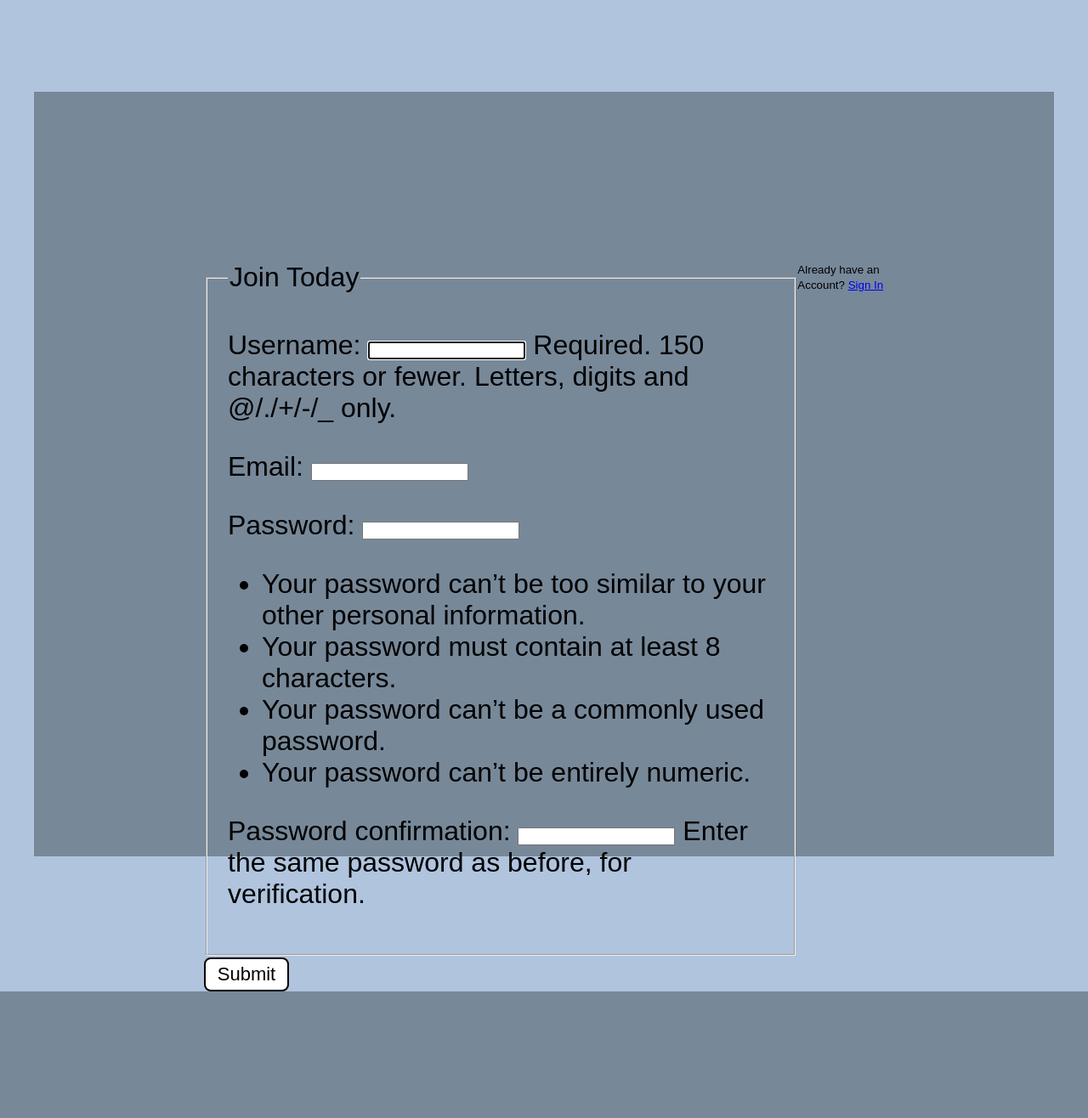
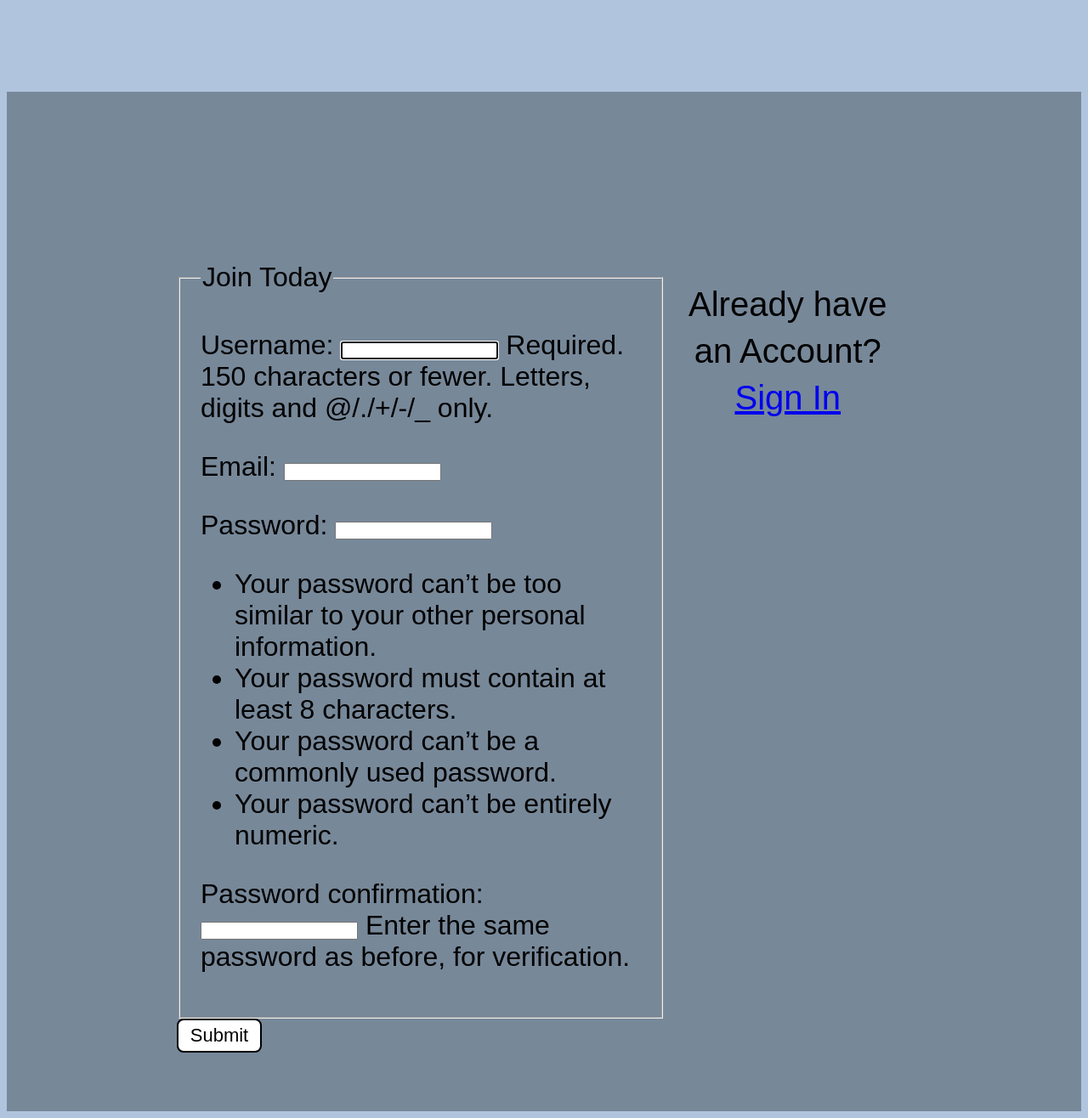
Before and after one commit to SamirIngley/shopping-website, a Django app: template users/templates/users/register.html in a window 1280 px wide. Shown: the whole page at 85% size. Before the commit the page ends 1167 px from the top, so only its background shows below. Run offline with Django 3.2, Linux system fonts and the light colour scheme; the template is opened without the code that fills it: values that come from a table or form of the project are taken from there, others are empty.

Commit message:
Procfile

```diff
--- a/shop_site/urls.py
+++ b/shop_site/urls.py
@@ -23,7 +23,7 @@ from django.conf.urls.static import static
 urlpatterns = [
     path('admin/', admin.site.urls),
 
-    path('/', user_views.register, name="register"),
+    path('', user_views.register, name="register"),
     path('profile/', user_views.profile, name="profile"),
     path('login/', auth_views.LoginView.as_view(template_name='users/login.html'), name="login"),
     path('logout/', auth_views.LogoutView.as_view(template_name='users/logout.html'), name="logout"),
--- a/users/templates/users/login.html
+++ b/users/templates/users/login.html
@@ -36,6 +36,8 @@
 </body>
 
 </html>
+
+
 
 <style>
 
--- a/users/templates/users/register.html
+++ b/users/templates/users/register.html
@@ -50,8 +50,8 @@ body {
     display: flex;
     justify-content: space-between;
 
-    width: 800px;
-    height: 500px;
+    width: 2000px;
+    height: 800px;
     padding: 200px;
 }
 
@@ -71,6 +71,9 @@ form {
 
 .submit {
     background-color: white;
+    display: flex;
+    justify-content: center;
+    align-items: center;
     height: 40px;
     width: 100px;
     font-size: 22px;
@@ -80,7 +83,9 @@ form {
 }
 
 .submit:hover {
+    color: white;
     background-color: lightskyblue;
+    border-color: lightskyblue;
 }
 
 
@@ -92,5 +97,11 @@ form {
     padding-top: 80px;
 }
 
+.already {
+    font-size: 3em;
+
+    margin: 20px;
+    text-align: center;
+}
 
 </style>
```
Also changed, not shown: db.sqlite3, 1 other file.
